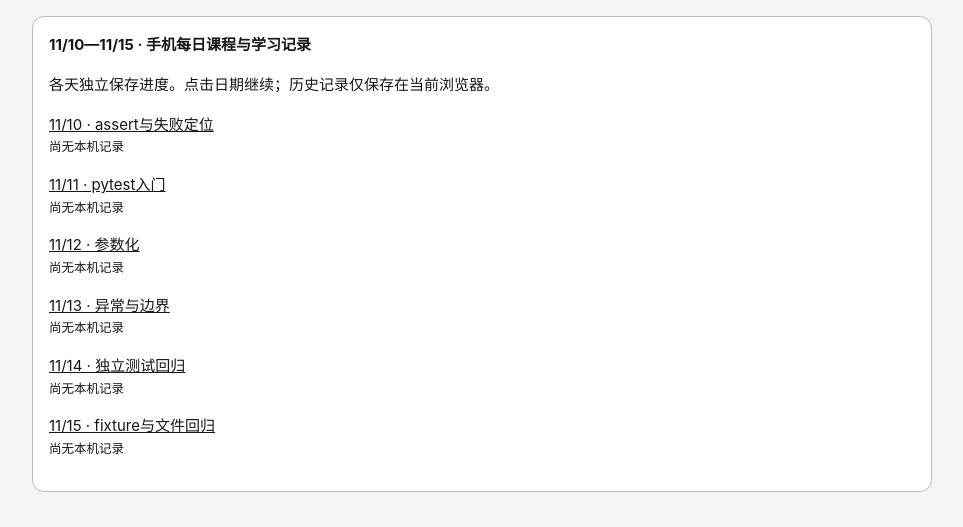
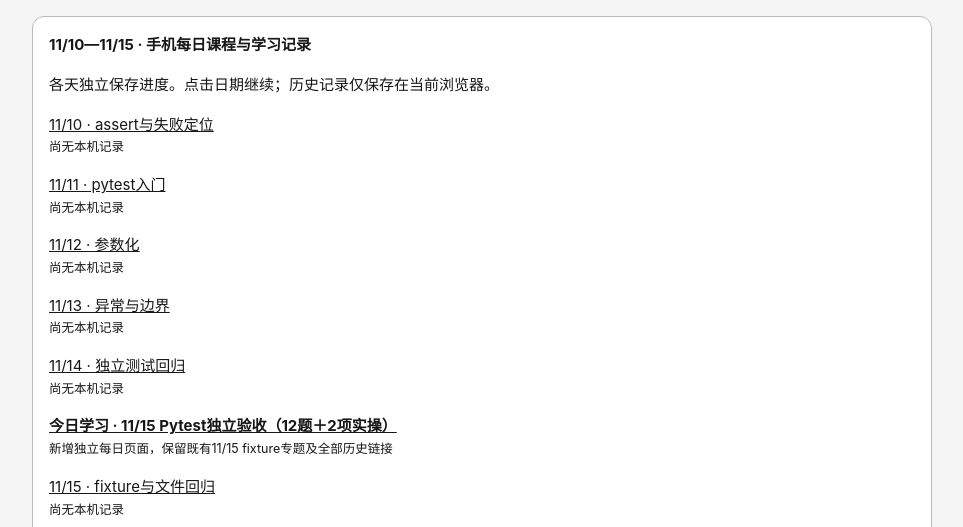
Before and after one commit to hellohappyyiyi-droid/python-test-learning, a plain HTML site: page index.html in a window 1280 px wide. Shown: the top 527 px of the page, without its empty margins (158-1121 px from the left). Drawn offline with Linux system fonts and the light colour scheme.

Commit message:
Link new independent daily learning page without changing existing courses

```diff
--- a/index.html
+++ b/index.html
@@ -24,7 +24,7 @@ pre{white-space:pre;overflow:auto;background:var(--code);color:var(--codeink);bo
 @media(prefers-color-scheme:dark){:root{color-scheme:dark;--bg:#111;--panel:#1b1b1b;--ink:#eee;--muted:#aaa;--line:#393939;--soft:#292929;--accent:#eee;--code:#090909;--codeink:#eee}.nav button{background:var(--panel);color:var(--ink)}.nav button.active{background:#eee;color:#111}.note,.qcontext{background:#292929}.option.selected{background:#303030;border-color:#aaa}.btn{background:#eee;color:#111;border-color:#eee}.btn.secondary{background:#1b1b1b;color:#eee;border-color:#555}.feedback.good{background:#173522;color:#b8e5c5}.feedback.bad{background:#401f1f;color:#ffc1c1}}
 </style>
 </head>
-<body><aside style="max-width:900px;margin:16px auto;padding:16px;border:1px solid #bbb;border-radius:12px;background:#fff;color:#171717"><strong>11/10—11/15 · 手机每日课程与学习记录</strong><p>各天独立保存进度。点击日期继续；历史记录仅保存在当前浏览器。</p><p><a href="./learning-2026-11-10.html">11/10 · assert与失败定位</a><small id="day-history-10" style="display:block"></small></p><p><a href="./learning-2026-11-11.html">11/11 · pytest入门</a><small id="day-history-11" style="display:block"></small></p><p><a href="./learning-2026-11-12.html">11/12 · 参数化</a><small id="day-history-12" style="display:block"></small></p><p><a href="./learning-2026-11-13.html">11/13 · 异常与边界</a><small id="day-history-13" style="display:block"></small></p><p><a href="./learning-2026-11-14.html">11/14 · 独立测试回归</a><small id="day-history-14" style="display:block"></small></p><p><a href="./learning-2026-11-15.html">11/15 · fixture与文件回归</a><small id="day-history-15" style="display:block"></small></p></aside>
+<body><aside style="max-width:900px;margin:16px auto;padding:16px;border:1px solid #bbb;border-radius:12px;background:#fff;color:#171717"><strong>11/10—11/15 · 手机每日课程与学习记录</strong><p>各天独立保存进度。点击日期继续；历史记录仅保存在当前浏览器。</p><p><a href="./learning-2026-11-10.html">11/10 · assert与失败定位</a><small id="day-history-10" style="display:block"></small></p><p><a href="./learning-2026-11-11.html">11/11 · pytest入门</a><small id="day-history-11" style="display:block"></small></p><p><a href="./learning-2026-11-12.html">11/12 · 参数化</a><small id="day-history-12" style="display:block"></small></p><p><a href="./learning-2026-11-13.html">11/13 · 异常与边界</a><small id="day-history-13" style="display:block"></small></p><p><a href="./learning-2026-11-14.html">11/14 · 独立测试回归</a><small id="day-history-14" style="display:block"></small></p><p><a href="./daily/2026-11-15.html"><strong>今日学习 · 11/15 Pytest独立验收（12题＋2项实操）</strong></a><small style="display:block">新增独立每日页面，保留既有11/15 fixture专题及全部历史链接</small></p><p><a href="./learning-2026-11-15.html">11/15 · fixture与文件回归</a><small id="day-history-15" style="display:block"></small></p></aside>
 <div class="shell">
 <header class="top">
  <div><div class="eyebrow">PYTHON TEST DEVELOPMENT · STUDY EDITION 01</div><div class="title">Python 测试开发学习中心</div><div class="subtitle">截至 2026-11-13 的学习内容整理 · Python L2 / Pytest / BVT 源码分析</div></div>
```
